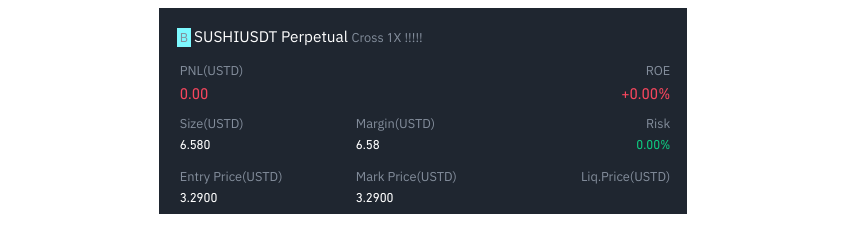
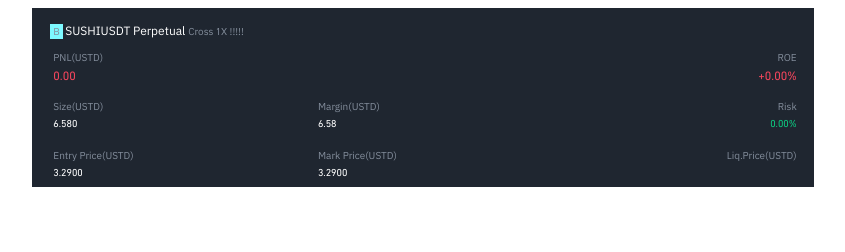
Before and after one commit to Alizey/project, a plain HTML site: page index.html in a window 1280 px wide. Shown: the whole page, without its empty margins (217-1062 px from the left). Drawn offline with Linux system fonts and the light colour scheme.

Commit message:
Changing the font size

```diff
--- a/test.css
+++ b/test.css
@@ -8,10 +8,10 @@
 
     margin:auto;
     color:#848e9c;
-    width:40%;
+    width:60%;
     padding-left:18px;
     height:auto;
-    font-size: 0.8em;
+    font-size: 10px;
 
 }
 #B{
@@ -37,7 +37,7 @@
     color:#0ecb81;
 }
 .big{
-    font-size: 1.2em;
+    font-size: 12px;
 }
 .row1{
     height: 30px;
```
